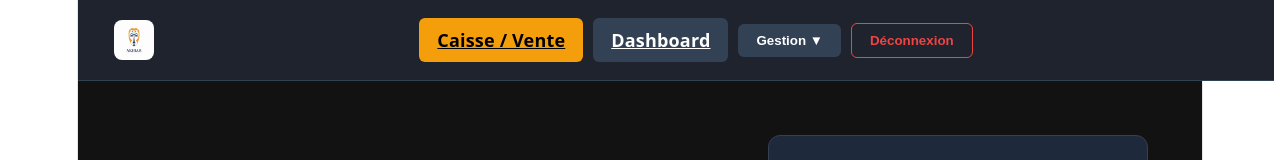
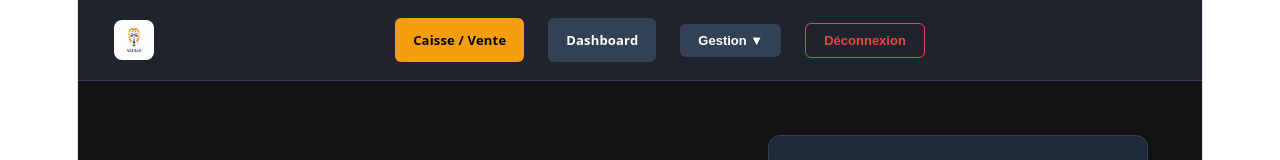
Before and after one commit to AkeleNguema/akibar, a React (Vite) app in the folder frontend/: page /caisse in a window 1280 px wide. Shown: the top 160 px of the page. Built offline with nearby package versions, Linux system fonts and the light colour scheme; no server answers; sample sign-in values are in the browser's storage.

Commit message:
modified:   src/App.tsx         modified:   src/styles/app.css pour le nav

```diff
--- a/frontend/src/App.tsx
+++ b/frontend/src/App.tsx
@@ -54,41 +54,42 @@ const Layout = ({ userRole, handleLogout, quitAssistance, assistanceBarId, onlin
           <img src="/logo.png" alt="Akibar" className="w-10 h-10 object-contain rounded-lg" style={{ width: '40px', height: '40px', objectFit: 'contain', borderRadius: '8px' }} />
         </div>
 
-        <nav className="app-nav" style={{ display: 'flex', flex: 1, justifyContent: 'center', alignItems: 'center', gap: '10px', flexWrap: 'nowrap' }}>
-          <Link to="/caisse" className={`nav-btn text-sm no-underline hover:no-underline ${location.pathname === '/caisse' ? 'active' : ''}`}>Caisse / Vente</Link>
+        <nav className="app-nav" style={{ display: 'flex', flex: 1, justifyContent: 'center', alignItems: 'center', gap: '24px', flexWrap: 'nowrap' }}>
+          <Link to="/caisse" className={`nav-btn ${location.pathname === '/caisse' ? 'active' : ''}`} style={{ textDecoration: 'none', fontSize: '13px' }}>Caisse / Vente</Link>
 
           {userRole !== 'SERVEUR' && (
             <>
               {userRole === 'PROPRIETAIRE' ? (
-                <Link to="/owner-dashboard" className={`nav-btn text-sm no-underline hover:no-underline ${location.pathname === '/owner-dashboard' ? 'active' : ''}`}>Mon Dashboard</Link>
+                <Link to="/owner-dashboard" className={`nav-btn ${location.pathname === '/owner-dashboard' ? 'active' : ''}`} style={{ textDecoration: 'none', fontSize: '13px' }}>Mon Dashboard</Link>
               ) : (
-                <Link to="/dashboard" className={`nav-btn text-sm no-underline hover:no-underline ${location.pathname === '/dashboard' ? 'active' : ''}`}>Dashboard</Link>
+                <Link to="/dashboard" className={`nav-btn ${location.pathname === '/dashboard' ? 'active' : ''}`} style={{ textDecoration: 'none', fontSize: '13px' }}>Dashboard</Link>
               )}
 
-              <div className="relative" ref={dropdownRef}>
+              <div className="dropdown-container" ref={dropdownRef} style={{ position: 'relative' }}>
                 <button
                   type="button"
-                  className="nav-btn text-sm no-underline hover:no-underline"
+                  className="nav-btn"
+                  style={{ textDecoration: 'none', fontSize: '13px' }}
                   onClick={() => setIsDropdownOpen(!isDropdownOpen)}
                 >
                   Gestion ▼
                 </button>
 
                 {isDropdownOpen && (
-                  <div className="absolute z-50 mt-2 flex flex-col bg-slate-800 border border-slate-700 shadow-lg rounded-md min-w-[200px] overflow-hidden left-0">
+                  <div className="dropdown-menu">
                     {(userRole === 'ADMIN' || userRole === 'GERANT' || userRole === 'PROPRIETAIRE' || userRole === 'SUPER_ADMIN') && (
-                      <Link to="/rapports" onClick={() => setIsDropdownOpen(false)} className={`px-4 py-2 text-sm text-white no-underline hover:no-underline hover:bg-slate-700 hover:text-amber-500 ${location.pathname === '/rapports' ? 'bg-slate-700 text-amber-500' : ''}`}>Rapports Financiers</Link>
+                      <Link to="/rapports" onClick={() => setIsDropdownOpen(false)} className={`dropdown-item ${location.pathname === '/rapports' ? 'active' : ''}`}>Rapports Financiers</Link>
                     )}
-                    <Link to="/stock" onClick={() => setIsDropdownOpen(false)} className={`px-4 py-2 text-sm text-white no-underline hover:no-underline hover:bg-slate-700 hover:text-amber-500 ${location.pathname === '/stock' ? 'bg-slate-700 text-amber-500' : ''}`}>Approvisionnement & Stock</Link>
-                    <Link to="/ardoises" onClick={() => setIsDropdownOpen(false)} className={`px-4 py-2 text-sm text-white no-underline hover:no-underline hover:bg-slate-700 hover:text-amber-500 ${location.pathname === '/ardoises' ? 'bg-slate-700 text-amber-500' : ''}`}>Ardoises</Link>
-                    <Link to="/depenses" onClick={() => setIsDropdownOpen(false)} className={`px-4 py-2 text-sm text-white no-underline hover:no-underline hover:bg-slate-700 hover:text-amber-500 ${location.pathname === '/depenses' ? 'bg-slate-700 text-amber-500' : ''}`}>Dépenses</Link>
-                    <Link to="/cloture" onClick={() => setIsDropdownOpen(false)} className={`px-4 py-2 text-sm text-white no-underline hover:no-underline hover:bg-slate-700 hover:text-amber-500 ${location.pathname === '/cloture' ? 'bg-slate-700 text-amber-500' : ''}`}>Clôture</Link>
+                    <Link to="/stock" onClick={() => setIsDropdownOpen(false)} className={`dropdown-item ${location.pathname === '/stock' ? 'active' : ''}`}>Approvisionnement & Stock</Link>
+                    <Link to="/ardoises" onClick={() => setIsDropdownOpen(false)} className={`dropdown-item ${location.pathname === '/ardoises' ? 'active' : ''}`}>Ardoises</Link>
+                    <Link to="/depenses" onClick={() => setIsDropdownOpen(false)} className={`dropdown-item ${location.pathname === '/depenses' ? 'active' : ''}`}>Dépenses</Link>
+                    <Link to="/cloture" onClick={() => setIsDropdownOpen(false)} className={`dropdown-item ${location.pathname === '/cloture' ? 'active' : ''}`}>Clôture</Link>
                   </div>
                 )}
               </div>
             </>
           )}
-          <button type="button" className="logout-btn text-sm no-underline hover:no-underline" onClick={() => setShowLogoutConfirm(true)}>Déconnexion</button>
+          <button type="button" className="logout-btn" style={{ textDecoration: 'none', fontSize: '13px' }} onClick={() => setShowLogoutConfirm(true)}>Déconnexion</button>
         </nav>
 
         <div className="header-right" style={{ display: 'flex', alignItems: 'center' }}>
--- a/frontend/src/styles/app.css
+++ b/frontend/src/styles/app.css
@@ -2,6 +2,7 @@
   min-height: 100vh;
   background-color: #121212;
   color: #ffffff;
+  overflow-x: hidden;
 }
 
 .app-header {
@@ -13,6 +14,7 @@
   border-bottom: 1px solid #334155;
   flex-wrap: wrap;
   gap: 15px;
+  box-sizing: border-box;
 }
 
 .header-left {
@@ -194,3 +196,36 @@
     padding: 1rem;
   }
 }
+
+/* Dropdown Styles */
+.dropdown-menu {
+  position: absolute;
+  z-index: 50;
+  margin-top: 0.5rem;
+  display: flex;
+  flex-direction: column;
+  background-color: #1e293b;
+  border: 1px solid #334155;
+  box-shadow: 0 10px 15px -3px rgba(0, 0, 0, 0.1);
+  border-radius: 0.375rem;
+  min-width: 200px;
+  overflow: hidden;
+  left: 0;
+}
+
+.dropdown-item {
+  padding: 0.5rem 1rem;
+  font-size: 13px;
+  color: #ffffff;
+  text-decoration: none !important;
+  transition: background-color 0.2s, color 0.2s;
+}
+
+.dropdown-item:hover, .dropdown-item.active {
+  background-color: #334155;
+  color: #f59e0b;
+}
+
+.nav-btn, .logout-btn {
+  text-decoration: none !important;
+}
```
